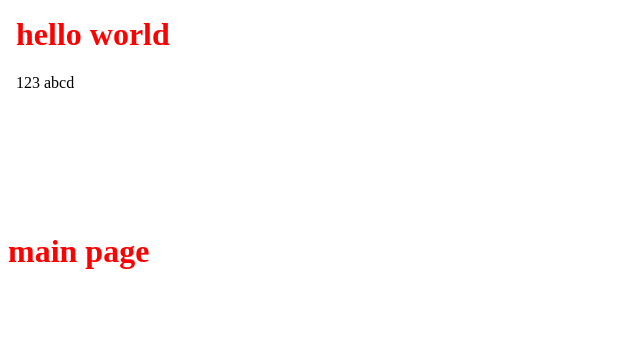
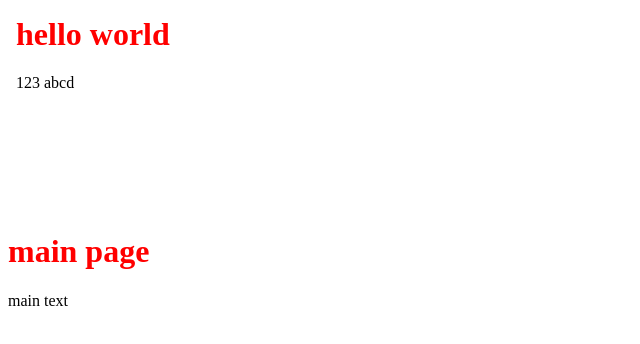
Before and after one commit to MariaS1999/git_tutorial, a plain HTML site: page index.html in a window 1280 px wide. Shown: the full height of the page, 0-640 px from the left. Drawn offline with Linux system fonts and the light colour scheme.

Commit message:
added main text

```diff
--- a/index.html
+++ b/index.html
@@ -10,5 +10,6 @@
 <body>
     <iframe src="lib/hello.html" width="200" height="200" frameborder="0"></iframe>
     <h1>main page</h1>
+    <p>main text</p>
 </body>
 </html>
```
Also changed, not shown: 1 other file.
